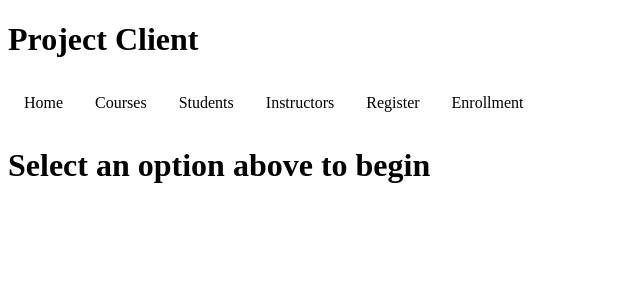
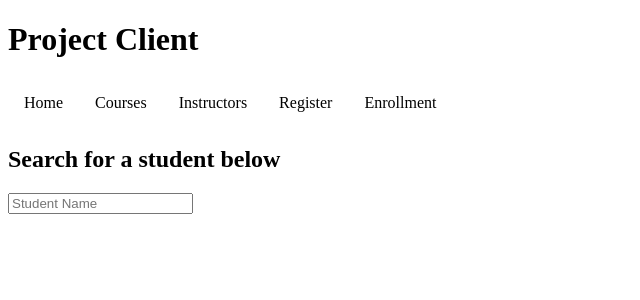
Before and after one commit to Gonzo2510/School-Administrative-Client, a React (Create React App) app in the folder client/: page / in a window 1280 px wide. Shown: the top 300 px of the page, without its empty margins (0-640 px from the left). Built offline with nearby package versions, Linux system fonts and the light colour scheme; no server answers.

Commit message:
remove students tab and move to home

```diff
--- a/client/src/components/App.js
+++ b/client/src/components/App.js
@@ -19,7 +19,7 @@ function App() {
             <Route exact path="/" component={Home} />
             <Route exact path="/courses" component={CourseContainer} />
             <Route exact path="/instructors" component={InstructorsContainer} />
-            <Route exact path="/students" component={StudentsContainer} />
+            {/* <Route exact path="/students" component={StudentsContainer} /> */}
             <Route exact path="/register" component={Register} />
             <Route exact path="/enrollment" component={EnrollmentForm} />
         </Switch>
--- a/client/src/components/Home.js
+++ b/client/src/components/Home.js
@@ -1,13 +1,27 @@
-import React, { useEffect, useState } from "react";
-
+import React, { useState } from "react";
+import StudentsContainer from "./StudentsContainer";
 
 function Home() {
+    const [searchTerm, setSearchTerm] = useState("");
+
+    const handleChange = (event) => {
+        setSearchTerm(event.target.value);
+    };
 
     return (
-        <h1>
-            Select an option above to begin
-        </h1>
-    )
-  }
+        <>
+            <h2>Search for a student below</h2>
+            <form>
+                <input
+                    type="text"
+                    placeholder="Student Name"
+                    value={searchTerm}
+                    onChange={handleChange}
+                />
+                <StudentsContainer searchTerm={searchTerm} />
+            </form>
+        </>
+    );
+}
 
-  export default Home;
+export default Home;
--- a/client/src/components/NavBar.js
+++ b/client/src/components/NavBar.js
@@ -9,7 +9,7 @@ function NavBar() {
           <ul>
             <li><Link to="/">Home</Link></li>
             <li><Link to="/courses">Courses</Link></li>
-            <li><Link to="/students">Students</Link></li>
+            {/* <li><Link to="/students">Students</Link></li> */}
             <li><Link to="/instructors">Instructors</Link></li>
             <li><Link to="/register">Register</Link></li>
             <li><Link to="/enrollment">Enrollment</Link></li>
--- a/client/src/components/StudentsContainer.js
+++ b/client/src/components/StudentsContainer.js
@@ -1,41 +1,38 @@
 import React, { useEffect, useState } from "react";
 import Student from "./Student";
 
+function StudentsContainer({ searchTerm }) {
+    const [studentsArr, setStudentsArr] = useState([]);
 
-function StudentsContainer() {
-    const [studentsArr, setStudentsArr] = useState([])
-
-    useEffect(()=>{
-      fetch("http://127.0.0.1:5555/students")
-      .then((response) => response.json())
-      .then((data) => setStudentsArr(data))
-    }, [])
+    useEffect(() => {
+        fetch("http://127.0.0.1:5555/students")
+            .then((response) => response.json())
+            .then((data) => setStudentsArr(data));
+    }, []);
 
     const handleDelete = (id) => {
         fetch(`http://127.0.0.1:5555/students/${id}`, {
             method: "DELETE",
-        })
-        .then((r) => {
-            setStudentsArr(studentsArr.filter((student) => student.id != id));
-        })
-    }
+        }).then(() => {
+            setStudentsArr(studentsArr.filter((student) => student.id !== id));
+        });
+    };
 
-    const renderedStudentsArr = studentsArr.map((studentObj) =>
-    <Student
-        key = {studentObj.id}
-        id = {studentObj.id}
-        name = {studentObj.name}
-        email = {studentObj.email}
-        onDelete={handleDelete}
-    />
-    )
+    const filteredStudentsArr = studentsArr.filter((student) =>
+        searchTerm === "" || (student.name && student.name.toLowerCase().includes(searchTerm.toLowerCase()))
+    );
 
-    return(
-        <>
-        <h2>Students</h2>
-        {renderedStudentsArr}
-        </>
-    )
+    const renderedStudentsArr = filteredStudentsArr.map((studentObj) => (
+        <Student
+            key={studentObj.id}
+            id={studentObj.id}
+            name={studentObj.name}
+            email={studentObj.email}
+            onDelete={handleDelete}
+        />
+    ));
+
+    return <>{renderedStudentsArr}</>;
 }
 
 export default StudentsContainer;
```
